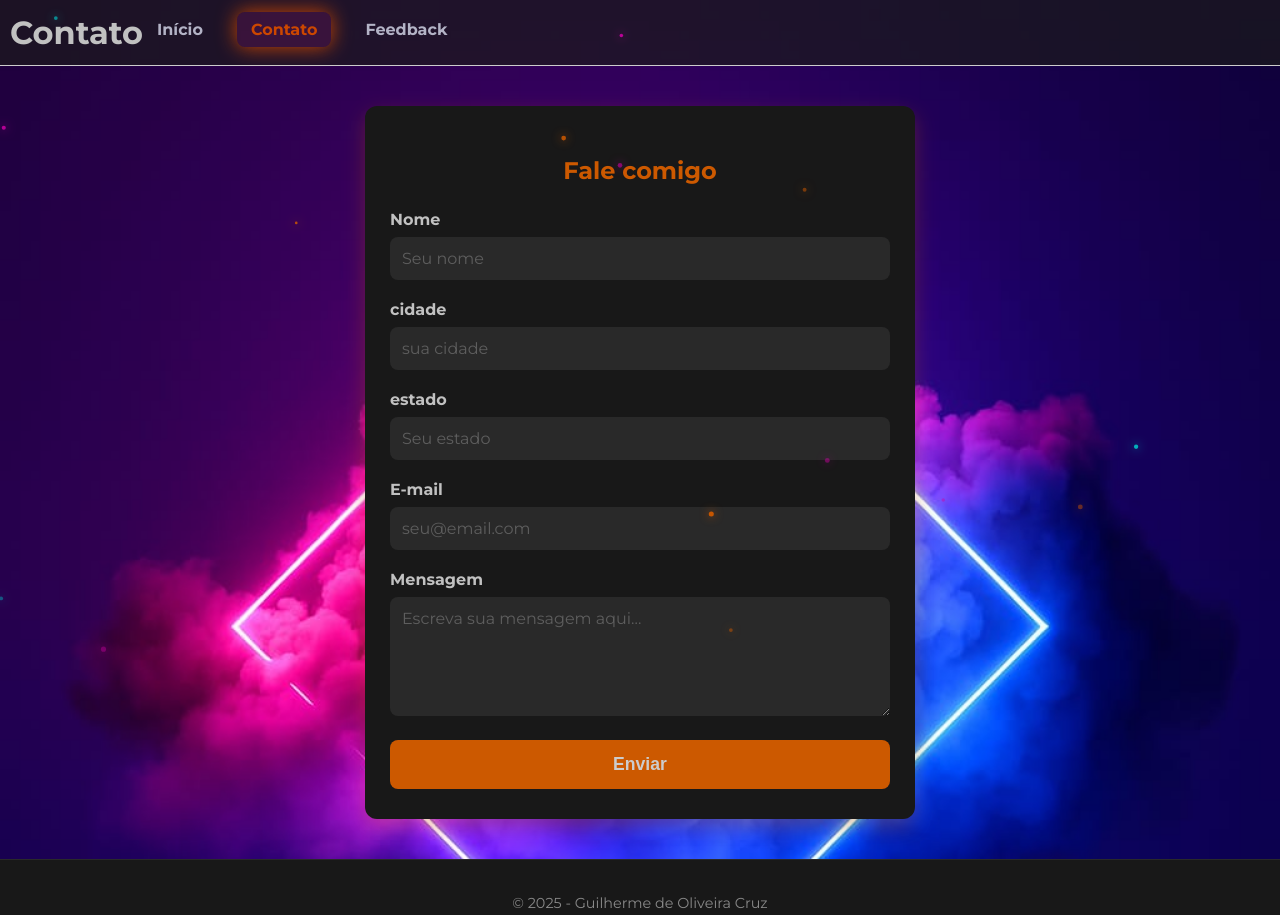
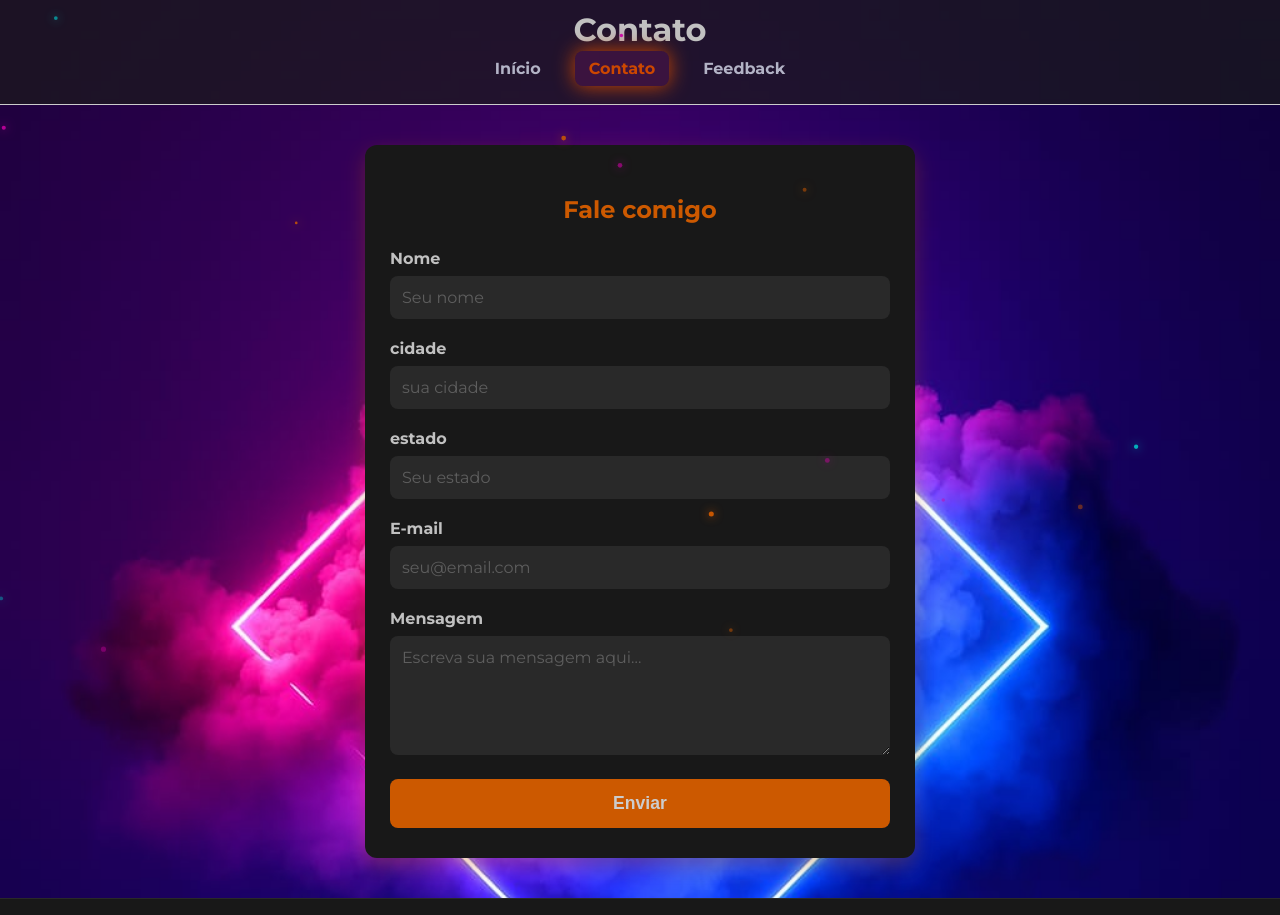
Before and after one commit to Biscoitola/biscoitola.github.io, a plain HTML site: page html/contato.html in a window 1280 px wide. Shown: the top 915 px of the page. Drawn offline with Linux system fonts and the light colour scheme.

Commit message:
concertado

```diff
--- a/css/contato.css
+++ b/css/contato.css
@@ -19,8 +19,7 @@ header {
   padding: 10px;
   text-align: center;
   border-bottom: 1px solid #fff;
-  display:flex;
-  align-items:center;
+
 }
 
 header h1 {
--- a/css/curriculo.css
+++ b/css/curriculo.css
@@ -19,7 +19,7 @@ header {
   padding: 10px;
   text-align: center;
   border-bottom: 1px solid #fff;
-  display:flex;
+
 }
 
 header h1 {
--- a/css/enviado.feedback.css
+++ b/css/enviado.feedback.css
@@ -24,7 +24,7 @@ header {
   padding: 10px;
   text-align: center;
   border-bottom: 1px solid #fff;
-  display:flex;
+
 }
 
 header h1 {
--- a/css/enviadoContato.css
+++ b/css/enviadoContato.css
@@ -24,7 +24,7 @@ header {
   padding: 10px;
   text-align: center;
   border-bottom: 1px solid #fff;
-  display:flex;
+
 }
 
 header h1 {
--- a/css/feedback.css
+++ b/css/feedback.css
@@ -19,7 +19,7 @@ header {
   padding: 10px;
   text-align: center;
   border-bottom: 1px solid #fff;
-  display:flex;
+
 }
 
 header h1 {
--- a/css/hobies.css
+++ b/css/hobies.css
@@ -17,7 +17,7 @@ header {
   text-align: center;
   border-bottom: 2px solid #9500ff;
   box-shadow: 0 2px 10px #9500ff33;
-  display:flex;
+
 }
 
 /* NAVBAR */
--- a/css/index.css
+++ b/css/index.css
@@ -19,7 +19,7 @@ header {
   padding: 10px;
   text-align: center;
   border-bottom: 1px solid #fff;
-  justify-content: center;
+
 
 
 }
--- a/css/projetos.css
+++ b/css/projetos.css
@@ -20,7 +20,7 @@ header {
   padding: 10px;
   text-align: center;
   border-bottom: 1px solid #fff;
-  display:flex;
+
 }
 
 /* Estilo para o título dentro do header */
--- a/css/redes.css
+++ b/css/redes.css
@@ -31,7 +31,7 @@ header {
   padding: 10px;
   text-align: center;
   border-bottom: 1px solid #fff;
-  display:flex;
+
 }
 
 /* Estilos para o título dentro do header */
--- a/css/sobre.css
+++ b/css/sobre.css
@@ -20,8 +20,6 @@ header {
   padding: 10px;
   text-align: center;
   border-bottom: 1px solid #ffffff;
-  justify-content: center;
-
 
 }
 
```
